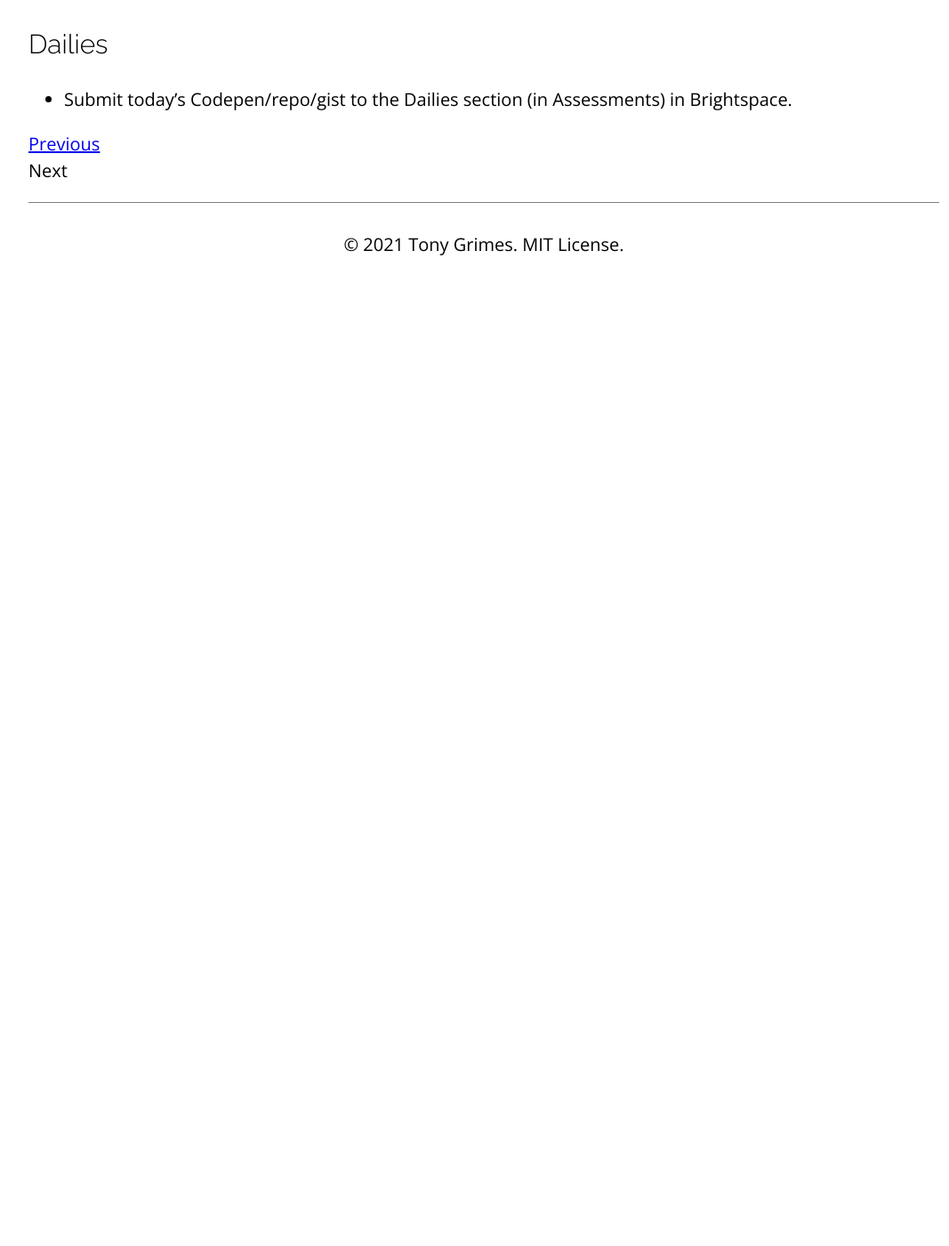
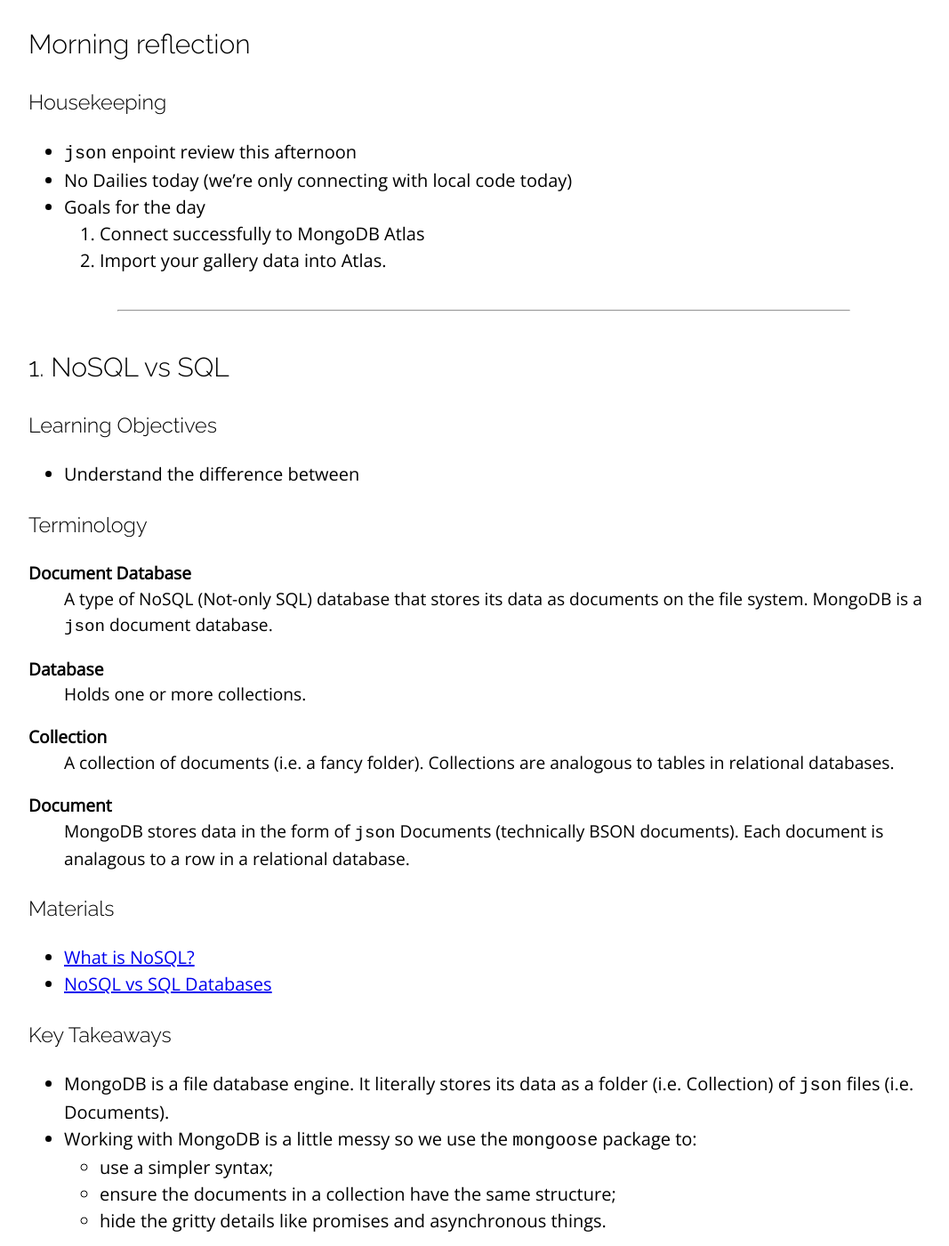
Before and after one commit to sait-wbdv/winter-2021, a Jekyll site: the page built from _posts/2021-03-17-mongoose-atlas.md, in a window 1280 px wide and 1400 px high, scrolled down 1096 px. Shown: the whole window at 89% size, without its empty margins (96-1163 px from the left). Built offline with Jekyll 4.4.1, drawn with Linux system fonts in a browser that asks for light colours; nearby versions of some CDN libraries; before the commit the page ends 1418 px from its top, so only the background shows below that; some of the changed text lies outside the part shown.

Commit message:
added W10W

```diff
--- a/_posts/2021-03-17-mongoose-atlas.md
+++ b/_posts/2021-03-17-mongoose-atlas.md
@@ -22,10 +22,14 @@ categories: cpnt262
             - We will be connecting to Mongoose a little differently that what is shown in this article.
 
 ---
-{% comment %}
 
 ## Morning reflection
 ### Housekeeping
+- `json` enpoint review this afternoon
+- No Dailies today (we're only connecting with local code today)
+- Goals for the day
+    1. Connect successfully to MongoDB Atlas
+    2. Import your gallery data into Atlas.
 
 ---
 
@@ -98,21 +102,21 @@ Instance
 - [Mongoose Getting Started](https://mongoosejs.com/docs/)
 
 ### Key Takeaways
+- Defining your model is the first step to using `mongoose` (after you have successfully connected).
+  - Example: This [animal model](https://github.com/sait-wbdv/sample-code/blob/master/backend/mongoose/2-sample-import/models/animal.js) describes this [animal data](https://github.com/sait-wbdv/sample-code/blob/master/backend/mongoose/2-sample-import/seeds/animals.js).
+
+---
+
+## Open lab-time
+### Activities
+1. [Importing data into Atlas](https://github.com/sait-wbdv/sample-code/tree/master/backend/mongoose/2-sample-import)
+
+---
+
+### Review Session: `json` API endpoints
 -
 
 ---
 
-## Open lab-time
-### Importing data into Atlas.
-#### Option 1: Use tony's import script
-- []()
-
----
-
-### Tony's goals for Lab-Time
-
----
-{% endcomment %}
-
 ## Dailies
-- Submit today's Codepen/repo/gist to the Dailies section (in Assessments) in Brightspace.
+- None today.
```
